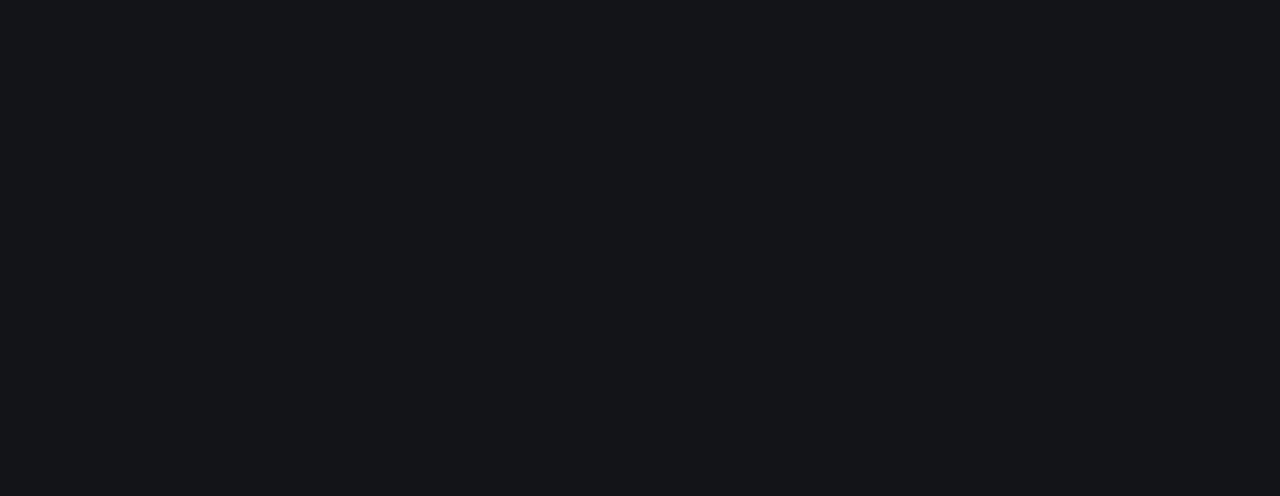
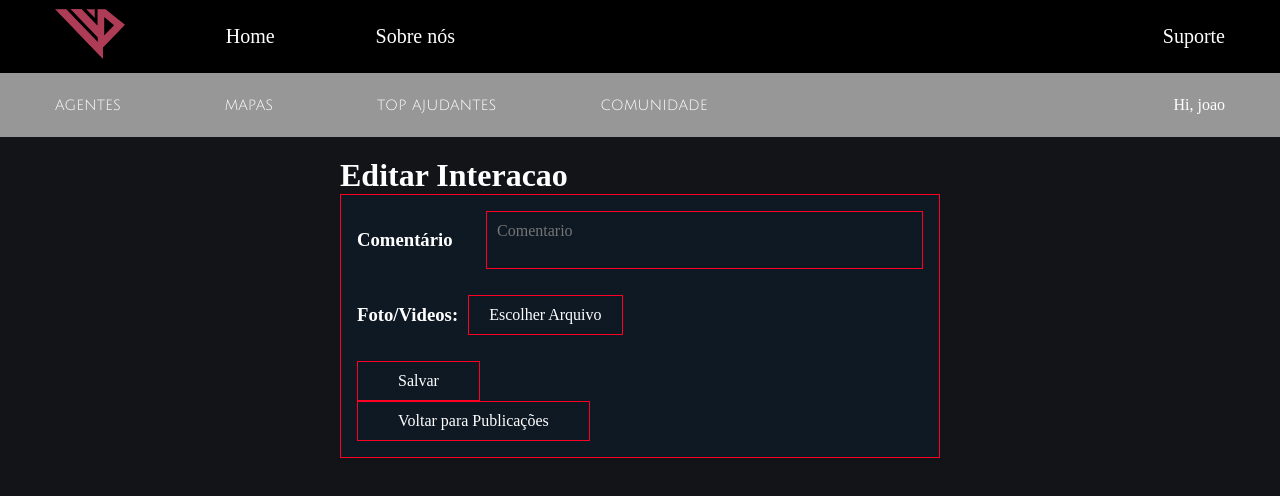
Before and after one commit to FelipeMaD/Projeto-Django-React-Vite, a React (Vite) app in the folder front-vp/valorantPixels/: page /interaction/1/edit in a window 1280 px wide. Before the commit this address had no page. Shown: the top 496 px of the page. Built offline with nearby package versions, Linux system fonts and the light colour scheme; no server answers; sample sign-in values are in the browser's storage; a web font is replaced by a local one.

Commit message:
criação de comentários

```diff
--- a/front-vp/valorantPixels/src/Router.jsx
+++ b/front-vp/valorantPixels/src/Router.jsx
@@ -11,6 +11,8 @@
 import Home from './components/Home'
 import ReadInteraction from './components/readInteraction.jsx'
 import TopAjudantes from './components/TopAjudantes.jsx'
+import EditInteraction from './components/EditInteraction.jsx'
+import CreateInteraction from './components/EditInteraction.jsx'
 
 // Define o componente AppRouter que contém as rotas da aplicação
 function AppRouter() {
@@ -33,6 +35,10 @@
           {/* Rota para visualizar os detalhes de um post */}
           <Route path="/pixels/:pixelId/detail" element={<ReadPixel />} />
 
+          <Route path="/interaction/:interactionId/edit" element={<EditInteraction />} />
+          <Route path="/interaction/create" element={<CreateInteraction />} />
+
+
           <Route path="/interaction/:interactionId/detail" element={<ReadInteraction />} />
           {/* Rota para a lista de top ajudantes */}
           <Route path="/userProfile" element={<TopAjudantes />} />
--- /dev/null
+++ b/front-vp/valorantPixels/src/components/EditInteraction.jsx
@@ -0,0 +1,161 @@
+// Importa os hooks useState e useEffect do React para gerenciar o estado e efeitos colaterais, respectivamente,
+// e os hooks useNavigate e useParams do react-router-dom para navegação entre rotas e obtenção de parâmetros da URL.
+import { useState, useEffect } from 'react'
+import { useNavigate, useParams, Link } from 'react-router-dom'
+import '../styles/Home.css'
+import logo from '../assets/logo.png'
+
+// Importa o módulo api para fazer solicitações HTTP.
+import api from '../api'
+
+// Importa o arquivo de estilo CSS.
+import '../styles/EditInteraction.css'
+
+// Define o componente EditPost.
+function EditInteraction() {
+  // Obtém o parâmetro postId da URL.
+  const { interactionId } = useParams()
+
+
+  // Obtém a função de navegação do hook useNavigate.
+  const navigate = useNavigate()
+
+  // Define estados para o título, conteúdo, imagem e imagem atual do post.
+  const [comentario, setComentario] = useState('')
+  const [upload, setImage] = useState('')
+  const [currentImage, setCurrentImage] = useState('')
+  const [pixelPost, setCurrentPost] = useState('')
+
+  // Efeito que é executado quando o postId é alterado.
+  useEffect(() => {
+    // Se postId não existe, retorna.
+    if (!interactionId) return
+
+    // Obtém os detalhes do post da API com base no postId.
+    api.get(`/interaction/${interactionId}/`)
+      .then(response => {
+        // Atualiza o estado com os detalhes do post.
+        setComentario(response.data.comentario)
+        setImage(response.data.upload)
+        setCurrentPost(response.data.pixelPost)
+        setCurrentImage(response.data.currentImage)
+      })
+      .catch(error => {
+        console.error('Erro ao buscar detalhes da interação:', error)
+      })
+  }, [interactionId])
+
+  // Função para lidar com a mudança de imagem.
+  const handleImageChange = (e) => {
+    setImage(e.target.files[0])
+  }
+
+  // Função para lidar com o envio do formulário de edição/criação do post.
+  const handleSubmit = async (e) => {
+    e.preventDefault()
+    try {
+      // Cria um objeto FormData para enviar os dados do formulário.
+      const formData = new FormData()
+      formData.append('comentario', comentario)
+      formData.append('pixelPost', pixelPost)
+
+      // Se uma nova imagem foi selecionada e é diferente da imagem atual, adiciona a nova imagem ao FormData.
+      if (upload && upload !== currentImage) {
+        formData.append('upload', upload)
+      }
+
+      // Verifica se o postId existe para determinar se é uma edição ou criação de post.
+      if (interactionId) {
+        // Se postId existe, faz uma solicitação PUT para atualizar o post existente.
+        await api.put(`/interaction/${interactionId}/`, formData, {
+          headers: { 'Content-Type': 'multipart/form-data' }
+        })
+        alert('Sua interação foi atualizada com sucesso!')
+      } else {
+        // Se postId não existe, faz uma solicitação POST para criar um novo post.
+        await api.post(`/interaction/`, formData, {
+          headers: { 'Content-Type': 'multipart/form-data' }
+        })
+      }
+      // Redireciona para a página de listagem de posts após o sucesso da operação.
+      navigate('/interaction/')
+    } catch (error) {
+      console.error('Erro ao salvar interação:', error)
+    }
+  }
+
+  // Retorna a interface do componente EditPost.
+  return (
+    <div className='master-div'>
+      <header className='header'>
+        <div className='left-header'>
+            <Link to="/Home" className='home'><img src={logo} alt="" className='imagem' /></Link>
+            <Link to="/Home" className='home'>Home</Link>
+            <a href="#"><p>Sobre nós</p></a>
+        </div>
+        <div className='right-header'>
+            <a href="#"><p>Suporte</p></a>
+        </div>
+      </header>
+      <nav className='navbar'>
+        <div className='links-navbar'>
+            <Link to="#" className='links-escolha'>agentes</Link>
+            <Link to="#" className='links-escolha'>mapas</Link>
+            <Link to="/userProfile" className='links-escolha'>top ajudantes</Link>
+            <Link to="#" className='links-escolha'>comunidade</Link>
+        </div>
+        <div>
+            <Link to="#">Hi, joao</Link>
+        </div>
+      </nav>
+
+
+      <div className="edit-post-container">
+        {/* Título dinâmico com base na existência do postId. */}
+        <h1>{interactionId ? 'Editar Interacao' : 'Criar Nova Interacao'}</h1>
+
+        {/* Formulário de edição/criação do post. */}
+        <div id='main-box'>
+
+        <form onSubmit={handleSubmit}>
+
+         <div className='inputs-div'>
+          <h3 className='h3-inputs'>Comentário</h3>
+          <textarea placeholder="Comentario" value={comentario} onChange={(e) => setComentario(e.target.value)} id='input-descricao'/>
+         </div>
+
+
+
+          <div>
+            {/* Exibe a imagem atual do post, se existir. */}
+            {currentImage && <img src={currentImage} alt="Imagem do comentario" className="post-image" />}
+
+            <div className='inputs-div'>
+            {/* Input para selecionar uma nova imagem. */}
+            <h3>Foto/Videos:</h3>
+            <input type="file" accept="upload/*" onChange={handleImageChange} id="file-upload-button" />
+            <label htmlFor="file-upload-button" className="file-upload-label">Escolher Arquivo</label>
+            </div>
+          </div>
+
+
+
+
+
+
+
+          {/* Botão para salvar o post (editar ou criar). */}
+          <button className="save-button" type="submit">{interactionId ? 'Salvar' : 'Criar'}</button>
+          {/* Link para voltar para a listagem de posts. */}
+          <Link to={`/pixels/${pixelPost.id}/detail`} >
+            <button type="button" className="back-button">Voltar para Publicações</button>
+          </Link>
+        </form>
+      </div>
+    </div>
+        </div>
+  )
+}
+
+// Exporta o componente EditPost.
+export default EditInteraction
--- a/front-vp/valorantPixels/src/components/ReadPixel.jsx
+++ b/front-vp/valorantPixels/src/components/ReadPixel.jsx
@@ -62,8 +62,8 @@
             <Link to="#">Hi, joao</Link>
         </div>
     </nav>
-    <Link to="/pixels" >
-        <button type="button" className="back-button"><IoCaretBackOutline color='#AE3C56' size='29px'/></button>
+    <Link to="/pixels" className='link-voltar'>
+        <button type="button" className="botao-voltar"><IoCaretBackOutline color='#AE3C56' size='29px'/></button>
     </Link>
     <h1 className='titulo-detalhes'>DETALHES DO PIXEL</h1>
     <div className="read-post-container">
@@ -80,6 +80,10 @@
       <div className='interaction-list'>
         <InteractionList pixelId={pixelId} />
       </div>
+
+      <div>
+      <Link to = "/interaction/create" className='link-middle-right'> Comentar </Link>
+      </div>
     </div>
    </div>
   )
--- a/front-vp/valorantPixels/src/styles/EditPost.css
+++ b/front-vp/valorantPixels/src/styles/EditPost.css
@@ -26,6 +26,7 @@
 
 #input-titulo,
 #input-descricao {
+  color: white;
   width: 100%;
   padding: 10px;
   border: 1px solid #ff0024;
--- a/front-vp/valorantPixels/src/styles/ReadPixel.css
+++ b/front-vp/valorantPixels/src/styles/ReadPixel.css
@@ -61,3 +61,19 @@
   flex-direction: column;
   gap: 20px;
 }
+
+.botao-voltar{
+  display: flex;
+  align-items: center;
+  justify-content: center;
+  padding: 12px 20px;
+  cursor: pointer;
+  border-radius: 12px;
+  margin-top: 10px;
+  background-color: #21232a;
+}
+
+
+.link-voltar{
+  width: 100px;
+}
```
Also changed, not shown: front-vp/valorantPixels/src/styles/EditInteraction.css (added).
